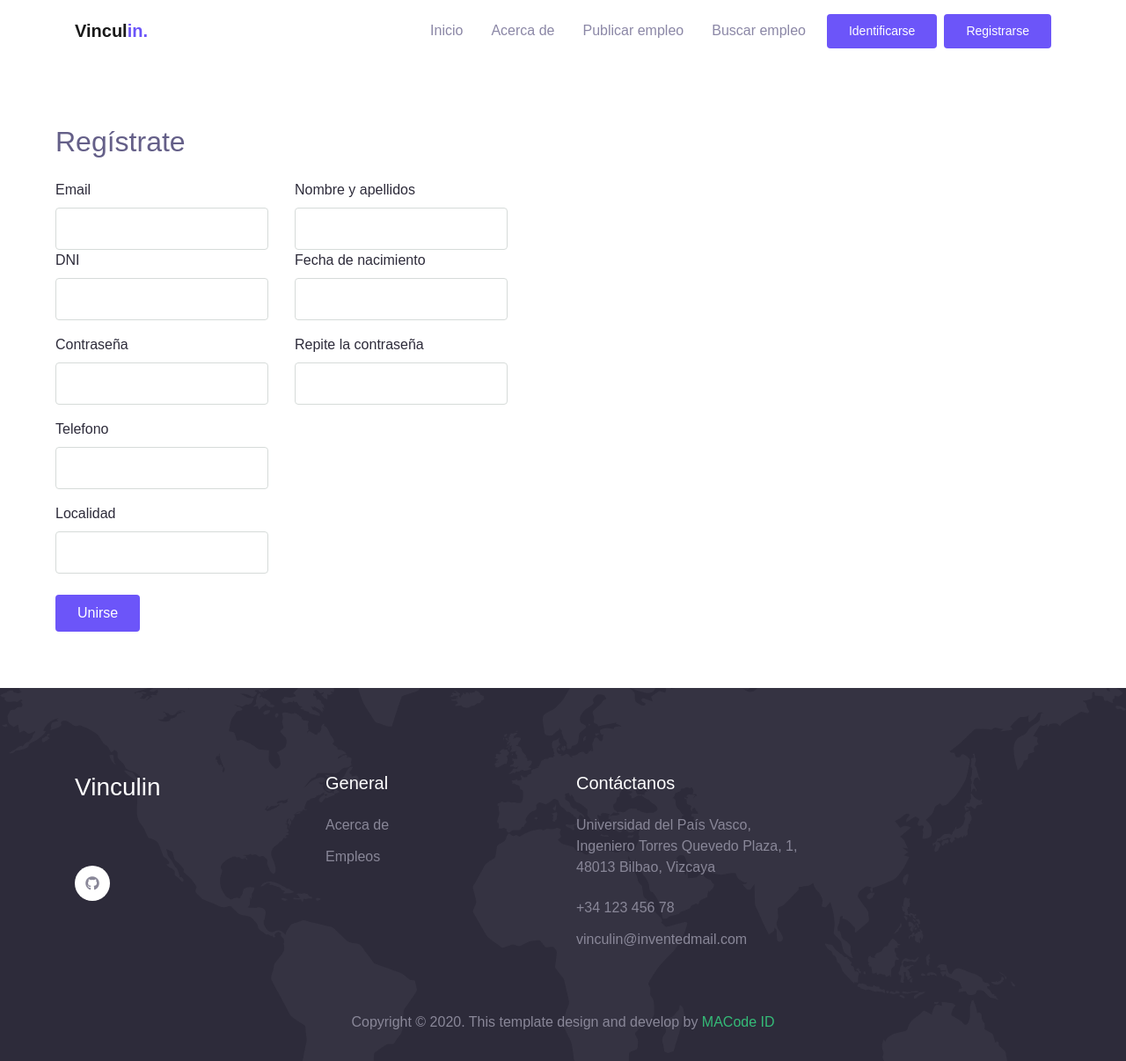
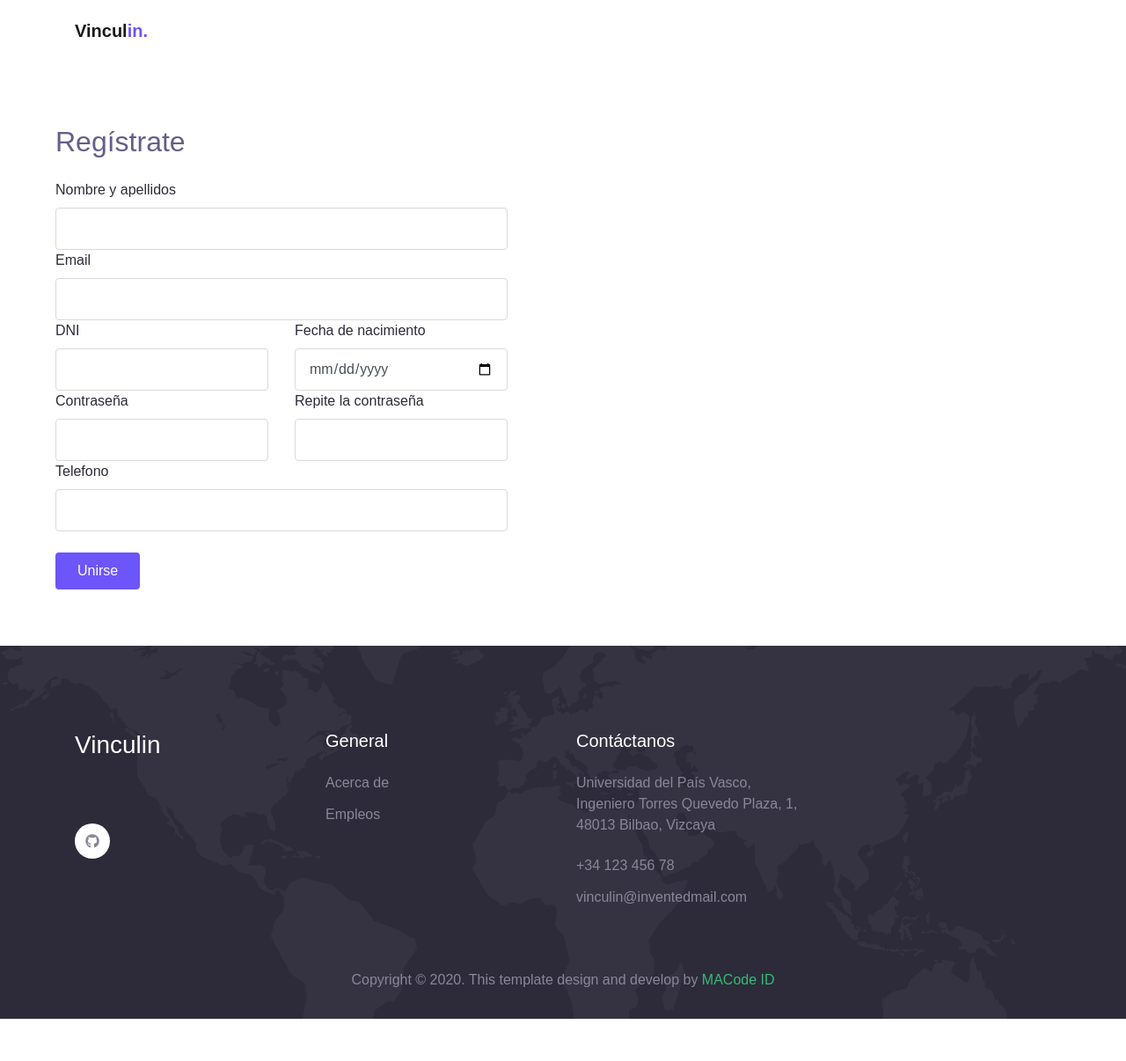
Before and after one commit to DannyelYankee/Vinculin, a PHP site: page /signup.html in a window 1280 px wide. Shown: the whole page at 88% size. After the commit the page ends 1158 px from the top, so only its background shows below. Run offline with PHP 8.4, Linux system fonts and the light colour scheme; some libraries are stand-ins or nearby versions; some web fonts are replaced.

Commit message:
Arreglado el formulario y quitado el header de registrar

```diff
--- a/app/html/index.php
+++ b/app/html/index.php
@@ -149,8 +149,8 @@
                 <div class="col-lg-3 py-3">
                     <h5>Contáctanos</h5>
                     <p>Universidad del País Vasco, Ingeniero Torres Quevedo Plaza, 1, 48013 Bilbao, Vizcaya</p>
-                    <a href="#" class="footer-link">+34 123 456 78</a>
-                    <a href="#" class="footer-link">vinculin@inventedmail.com</a>
+                    <p>+34 123 456 78</p>
+                    <a href="mailto:vinculin@inventedmail.com" title="Enviar correo electronico">vinculin@inventedmail.com</a>
                 </div>
             </div>
 
--- a/app/html/signup.html
+++ b/app/html/signup.html
@@ -32,32 +32,6 @@
 
                 <button class="navbar-toggler" data-toggle="collapse" data-target="#navbarContent" aria-controls="navbarContent" aria-expanded="false" aria-label="Toggle navigation">
           <span class="navbar-toggler-icon"></span>
-        </button>
-
-                <div class="navbar-collapse collapse" id="navbarContent">
-                    <ul class="navbar-nav ml-auto">
-                        <li class="nav-item">
-                            <a class="nav-link" href="index.php">Inicio</a>
-                        </li>
-                        <li class="nav-item">
-                            <a class="nav-link" href="about.html">Acerca de</a>
-                        </li>
-                        <li class="nav-item">
-                            <a class="nav-link" href="job-form.html">Publicar empleo</a>
-                        </li>
-                        <li class="nav-item">
-                            <a class="nav-link" href="jobs.html">Buscar empleo</a>
-                        </li>
-                        <li class="nav-item">
-                            <a class="btn btn-primary ml-lg-2" href="login.html">Identificarse</a>
-                        </li>
-                        <li class="nav-item">
-                            <a class="btn btn-primary ml-lg-2" href="login.html">Registrarse</a>
-                        </li>
-                    </ul>
-                </div>
-
-            </div>
         </nav>
 
 
@@ -71,13 +45,13 @@
                     <h2 class="mb-4 font-weight-medium text-secondary">Regístrate</h2>
 
                     <div class="row form-group">
-                        <div class="col-md-6 mb-3 mb-md-0">
-                            <label class="text-black" for="fname">Email</label>
+                        <div class="col-md-12 mb-3 mb-md-0">
+                            <label class="text-black" for="fname">Nombre y apellidos</label>
                             <input type="text" id="fname" class="form-control">
                         </div>
-                        <div class="col-md-6">
-                            <label class="text-black" for="lname">Nombre y apellidos</label>
-                            <input type="text" id="lname" class="form-control">
+                        <div class="col-md-12">
+                            <label class="text-black" for="lname">Email</label>
+                            <input type="email" id="lname" class="form-control">
                         </div>
                         <div class="col-md-6">
                             <label class="text-black" for="lname">DNI</label>
@@ -85,32 +59,19 @@
                         </div>
                         <div class="col-md-6">
                             <label class="text-black" for="lname">Fecha de nacimiento</label>
-                            <input type="text" id="lname" class="form-control">
+                            <input type="date" id="lname" class="form-control">
                         </div>
-                    </div>
-
-                    <div class="row form-group">
                         <div class="col-md-6">
                             <label class="text-black" for="email">Contraseña</label>
-                            <input type="text" id="text" class="form-control">
+                            <input type="password" id="text" class="form-control">
                         </div>
                         <div class="col-md-6">
                             <label class="text-black" for="email">Repite la contraseña</label>
-                            <input type="text" id="text" class="form-control">
+                            <input type="password" id="text" class="form-control">
                         </div>
-                    </div>
 
-                    <div class="row form-group">
-
-                        <div class="col-md-6">
+                        <div class="col-md-12">
                             <label class="text-black" for="subject">Telefono</label>
-                            <input type="text" id="text" class="form-control">
-                        </div>
-                    </div>
-
-                    <div class="row form-group">
-                        <div class="col-md-6">
-                            <label class="text-black" for="message">Localidad</label>
                             <input type="text" id="text" class="form-control">
                         </div>
                     </div>
```
